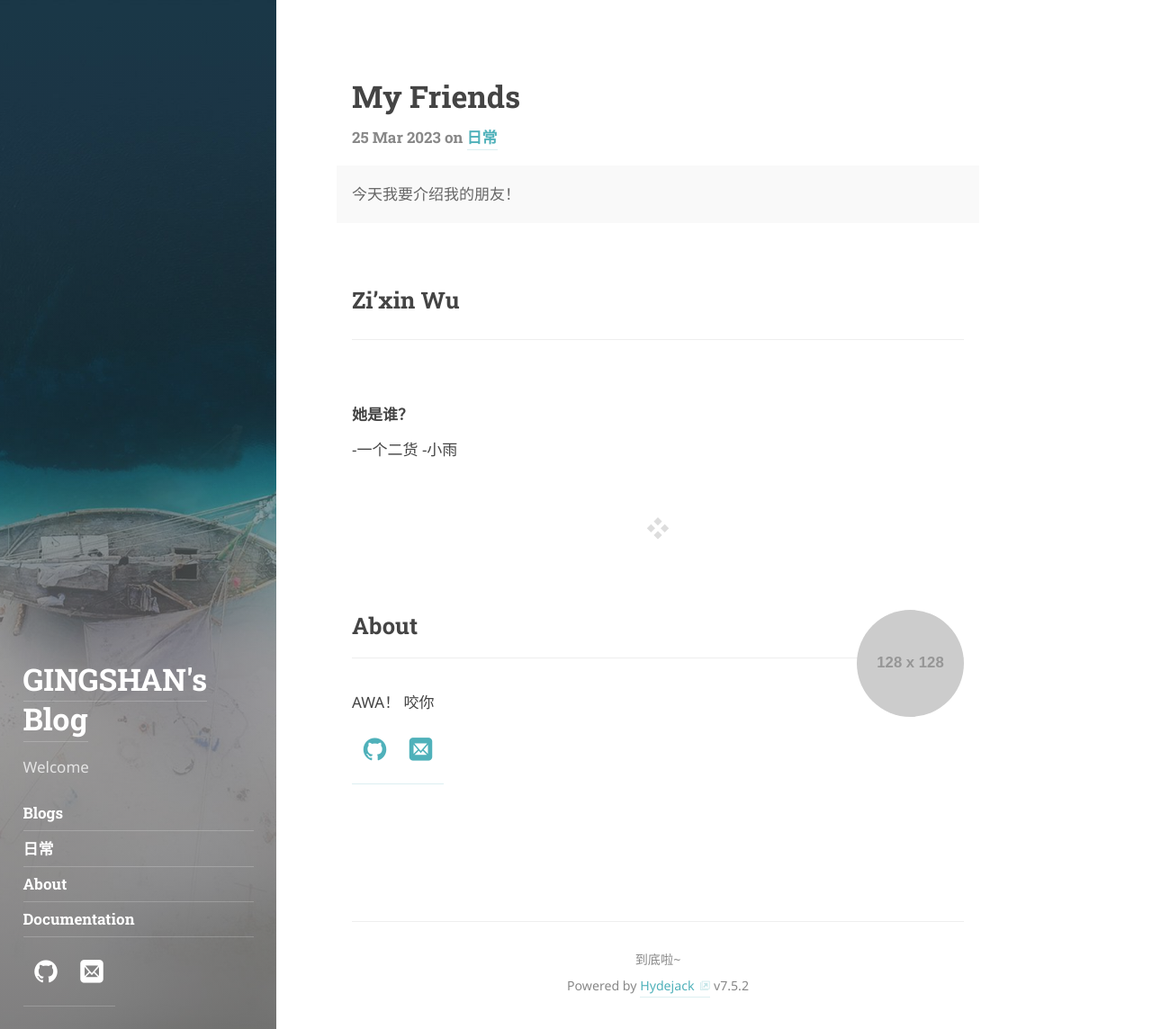
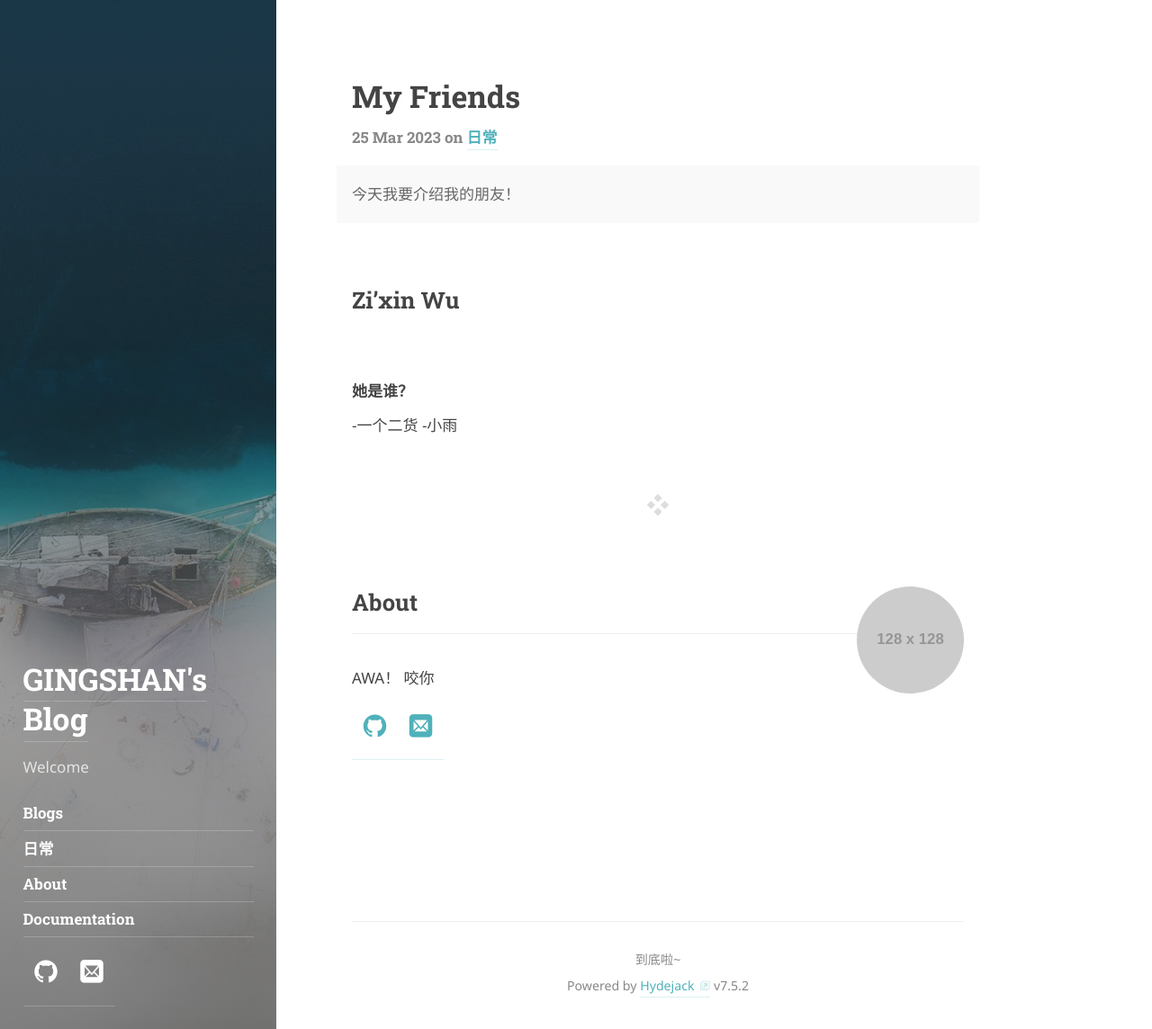
Before and after one commit to lshub2010/lshub2010.github.io, a Jekyll site: the page built from _posts/2023-3-25-my-friend.md, in a window 1280 px wide and 1144 px high. Shown: the whole window at 90% size. Built offline with Jekyll 4.4.1, drawn with Linux system fonts in a browser that asks for light colours; some web fonts are replaced.

```diff
--- a/_posts/2023-3-25-my-friend.md
+++ b/_posts/2023-3-25-my-friend.md
@@ -6,8 +6,8 @@ description: >
 tags: [daily]
 ---
 
-## **Zi’xin Wu**
-***
+## Zi’xin Wu
+
 #### 她是谁？
 -一个二货
 -小雨
```
